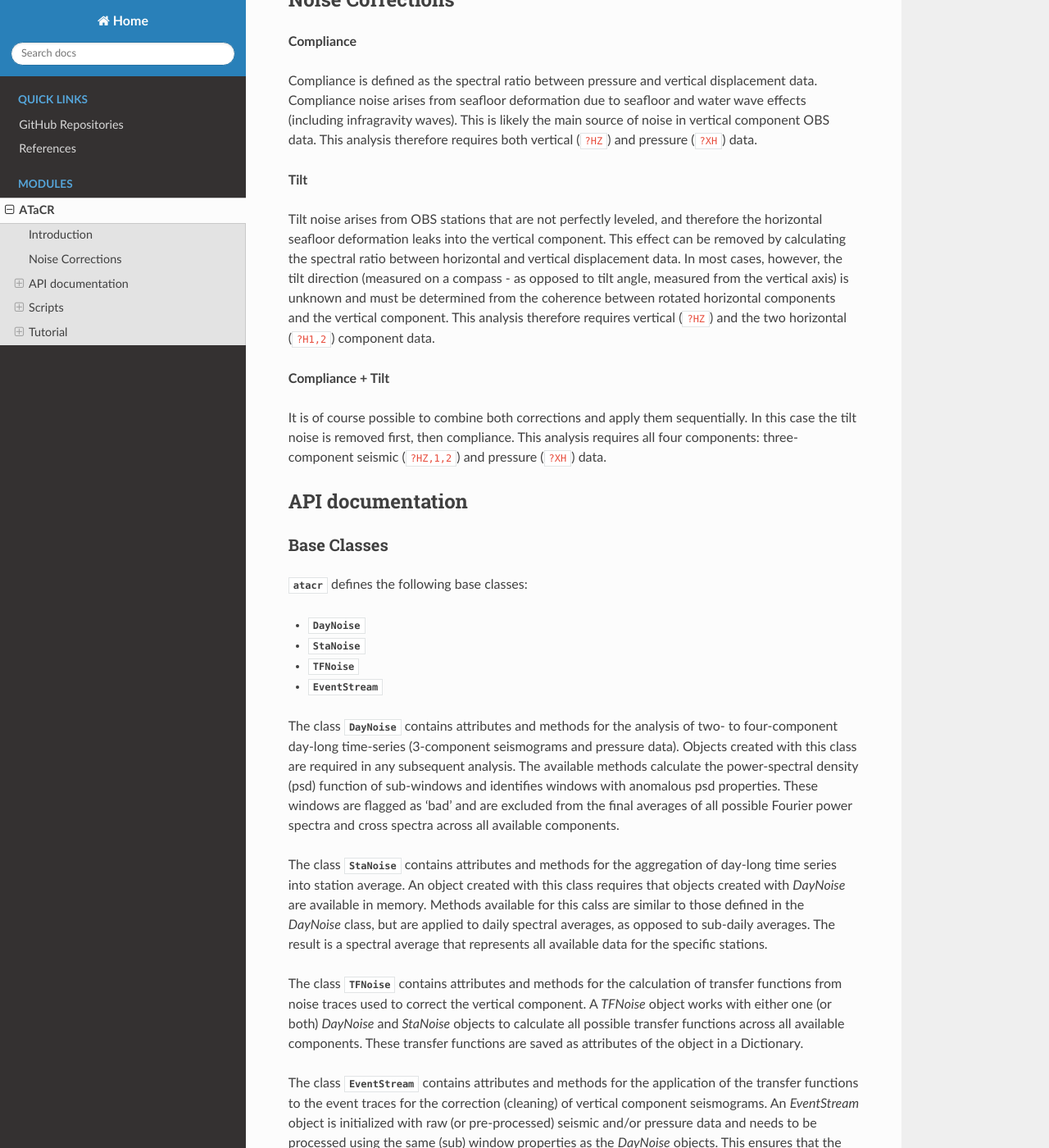
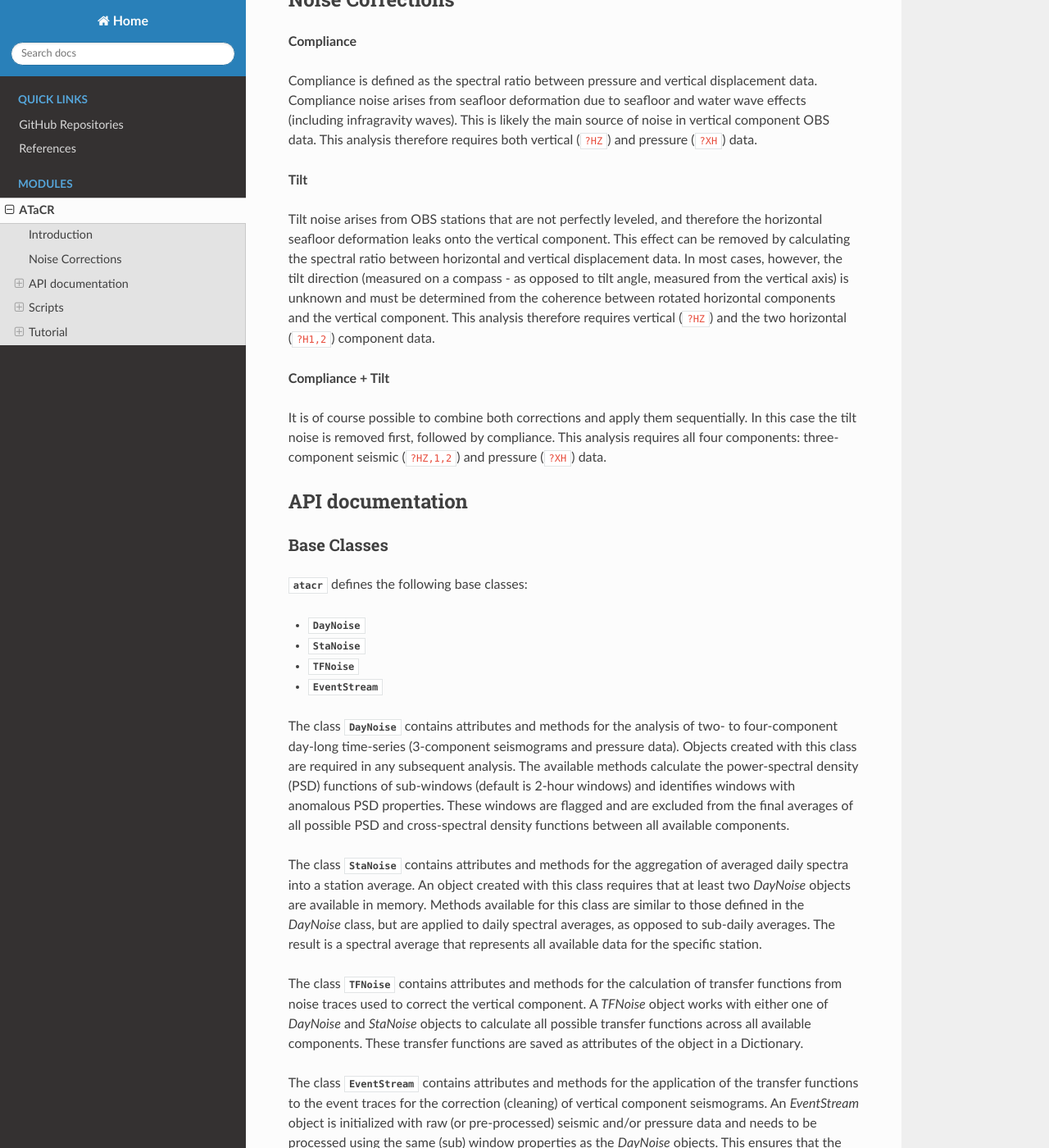
Before and after one commit to nfsi-canada/OBStools, a Sphinx documentation site: the page built from docs/atacr.rst, in a window 1280 px wide and 1400 px high, scrolled down 714 px. Shown: the whole window at 82% size. Built offline with Sphinx 7.4.7 and the Read the Docs theme 2.0.0, drawn with Linux system fonts in a browser that asks for light colours; some of the changed text lies outside the part shown.

Commit message:
updates to doc

```diff
--- a/docs/atacr.rst
+++ b/docs/atacr.rst
@@ -43,7 +43,7 @@ This analysis therefore requires both vertical (``?HZ``) and pressure (``?XH``)
 **Tilt**
 
 Tilt noise arises from OBS stations that are not perfectly leveled, and
-therefore the horizontal seafloor deformation leaks into the vertical
+therefore the horizontal seafloor deformation leaks onto the vertical
 component. This effect can be removed by calculating the spectral
 ratio between horizontal and vertical displacement data. In most cases,
 however, the tilt direction (measured on a compass - as opposed to tilt
@@ -55,7 +55,7 @@ horizontal (``?H1,2``) component data.
 **Compliance + Tilt**
 
 It is of course possible to combine both corrections and apply them
-sequentially. In this case the tilt noise is removed first, then compliance.
+sequentially. In this case the tilt noise is removed first, followed by compliance.
 This analysis requires all four components: three-component
 seismic (``?HZ,1,2``) and pressure (``?XH``) data.
 
@@ -76,23 +76,23 @@ The class :class:`~obstools.atacr.classes.DayNoise` contains attributes
 and methods for the analysis of two- to four-component day-long time-series
 (3-component seismograms and pressure data). Objects created with this class
 are required in any subsequent analysis. The available methods calculate the
-power-spectral density (psd) function of sub-windows and identifies windows
-with anomalous psd properties. These windows are flagged as 'bad' and are excluded
-from the final averages of all possible Fourier power spectra and cross spectra
-across all available components.
+power-spectral density (PSD) functions of sub-windows (default is 2-hour windows)
+and identifies windows with anomalous PSD properties. These windows are flagged
+and are excluded from the final averages of all possible PSD and cross-spectral density
+functions between all available components.
 
 The class :class:`~obstools.atacr.classes.StaNoise` contains attributes
-and methods for the aggregation of day-long time series into station
-average. An object created with this class requires that objects created with
-`DayNoise` are available in memory. Methods available for this calss are
+and methods for the aggregation of averaged daily spectra into a station
+average. An object created with this class requires that at least two
+`DayNoise` objects are available in memory. Methods available for this class are
 similar to those defined in the `DayNoise` class, but are applied to daily
 spectral averages, as opposed to sub-daily averages. The result is a spectral
-average that represents all available data for the specific stations.
+average that represents all available data for the specific station.
 
 The class :class:`~obstools.atacr.classes.TFNoise` contains attributes
 and methods for the calculation of transfer functions from noise
 traces used to correct the vertical component. A `TFNoise` object works with
-either one (or both) `DayNoise` and `StaNoise` objects to calculate all possible
+either one of `DayNoise` and `StaNoise` objects to calculate all possible
 transfer functions across all available components. These transfer functions
 are saved as attributes of the object in a Dictionary.
 
@@ -178,9 +178,9 @@ Scripts
 *******
 
 There are several Python scripts that accompany ``~obstools.atacr``. These can be used
-in bash scripts to automate data analysis. These include scripts to download noise and
+in bash scripts to automate data processing. These include scripts to download noise and
 event data, and perform tilt and compliance noise removal using either the default
-program values or by refining parameters. All of them use a data base provided as a
+program values or by refining parameters. All of them use a station database provided as a
 ``StDb`` dictionary. These scripts are:
 
 - atacr_download_data.py
@@ -1008,6 +1004,8 @@ In this example we calculate all available transfer functions for all available
 In this case we do not need to specify any option and type in a terminal:
 
 .. code-block::
+
+    $ atacr_transfer_functions.py M08A.pkl
 
     Path to TF_STA/7D.M08A/ doesn't exist - creating it
 
@@ -1053,14 +1051,14 @@ calculated for the whole month is shown in black.
 +++++++++++++++++++++++++++
 
 Now we need to download the earthquake data, for which we wish to
-clean the vertical component using the transfer functions calculated.
+clean the vertical component using the transfer functions just calculated.
 This script ``atacr_download_event.py`` is very similar to ``atacr_download_data.py``,
-with the addition of Event and Geometry Settings.
+with the addition of the Event and Geometry Settings.
 
 .. warning::
 
     Be careful with the Frequency Settings, as these values need to be exactly
-    the same as those used in ``atacr_download_data.py`` but won't be checked
+    the same as those used in ``atacr_download_data.py``, but won't be checked
     against.
 
 To download the seismograms that recorded the March 9, 2012, magnitude 6.6
```
Also changed, not shown: other parts of docs/atacr.rst (+14 -18 lines).
